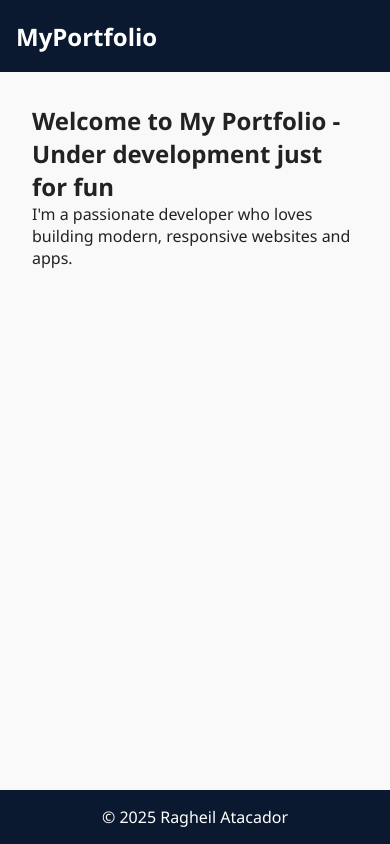
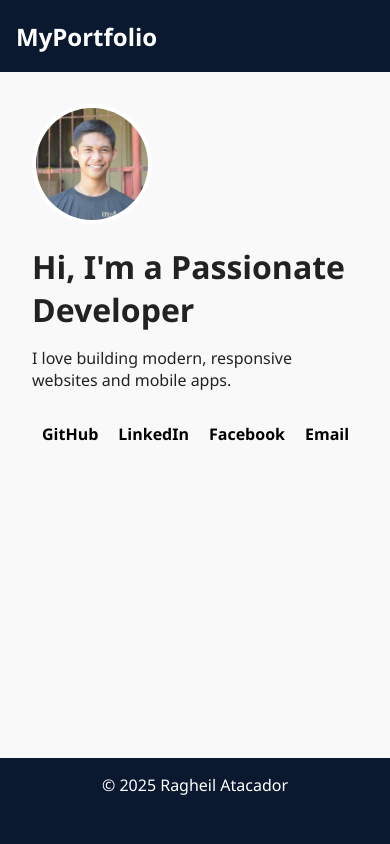
Before and after one commit to Ragheil/portfolio, a React (Vite) app: page / in a window 390 px wide. Built offline with nearby package versions, Linux system fonts and the light colour scheme; some icons are missing.

Commit message:
`Refactored Contact and Home pages with updated email and added hero section`

```diff
--- a/src/pages/Contact.jsx
+++ b/src/pages/Contact.jsx
@@ -2,7 +2,7 @@ const Contact = () => {
   return (
     <section className="contact container">
       <h2>Contact Me</h2>
-      <p>You can reach me via email at: <a href="mailto:youremail@example.com">atacadorragheil@gmail.com</a></p>
+      <p>You can reach me via email at: <a href="mailto:atacadorragheil@gmail.com">atacadorragheil@gmail.com</a></p>
     </section>
   );
 };
--- a/src/pages/Home.jsx
+++ b/src/pages/Home.jsx
@@ -1,8 +1,32 @@
+import '../styles/home.css'; // CSS file with all styles
+
 const Home = () => {
   return (
     <section className="home container">
-      <h2>Welcome to My Portfolio - Under development just for fun</h2>
-      <p>I'm a passionate developer who loves building modern, responsive websites and apps.</p>
+      <div className="hero">
+        {/* Profile Image */}
+        <div className="profile-image">
+          <img src="/images/profile2.jpg" alt="Profile" />
+        </div>
+
+        {/* Hero Content */}
+        <h1 className="animate-text">Hi, I'm a Passionate Developer</h1>
+        <p className="animate-text">I love building modern, responsive websites and mobile apps.</p>
+
+        {/* CTA Button */}
+        {/* <a href="projects" className="cta-button animate-button">View My Work</a> */}
+
+        {/* Social Media Links */}
+        <div className="social-links">
+          <a href="https://github.com/Ragheil" target="_blank" rel="noopener noreferrer">GitHub</a>
+          <a href="https://www.linkedin.com/in/ragheil-atacador-5a9a671b0/" target="_blank" rel="noopener noreferrer">LinkedIn</a>
+          <a href="https://web.facebook.com/ragheil.atacador.8" target="_blank" rel="noopener noreferrer">Facebook</a>
+
+          {/* <a href="https://www.linkedin.com/in/ragheil-atacador-5a9a671b0/" target="_blank" rel="noopener noreferrer">LinkedIn</a> */}
+
+          <a href="mailto:atacadorragheil@gmail.com">Email</a>
+        </div>
+      </div>
     </section>
   );
 };
--- /dev/null
+++ b/src/styles/home.css
@@ -0,0 +1,95 @@
+
+
+.hero {
+  max-width: 800px;
+}
+
+.profile-image {
+  margin-bottom: 1rem;
+}
+
+.profile-image img {
+  width: 150px;
+  height: 150px;
+  border-radius: 50%;
+  object-fit: cover;
+  border: 4px solid #ffffff;
+  transition: transform 0.3s ease;
+}
+
+.profile-image img:hover {
+  transform: scale(1.1);
+}
+
+h1 {
+  font-size: 2.5rem;
+  margin-bottom: 1rem;
+}
+
+p {
+  font-size: 1.2rem;
+  margin-bottom: 2rem;
+}
+
+.cta-button {
+  display: inline-block;
+  padding: 0.75rem 1.5rem;
+  background-color: #000000;
+  color: #4e54c8;
+  font-weight: bold;
+  border-radius: 25px;
+  text-decoration: none;
+  transition: background-color 0.3s ease, color 0.3s ease, transform 0.3s ease;
+}
+
+.cta-button:hover {
+  background-color: #4e54c8;
+  color: #000000;
+  transform: scale(1.05);
+}
+
+.social-links {
+  margin-top: 2rem;
+}
+
+.social-links a {
+  margin: 0 10px;
+  color: #000000;
+  font-weight: bold;
+  text-decoration: none;
+  transition: color 0.3s ease;
+}
+
+.social-links a:hover {
+  color: #142d9c;
+}
+
+/* Animations */
+@keyframes fadeInUp {
+  0% { opacity: 0; transform: translateY(20px); }
+  100% { opacity: 1; transform: translateY(0); }
+}
+
+.animate-text {
+  animation: fadeInUp 1s ease-out;
+}
+
+.animate-button {
+  animation: fadeInUp 1.5s ease-out;
+}
+
+/* Responsive adjustments */
+@media (max-width: 768px) {
+  h1 {
+    font-size: 2rem;
+  }
+
+  p {
+    font-size: 1rem;
+  }
+
+  .profile-image img {
+    width: 120px;
+    height: 120px;
+  }
+}
--- a/src/styles/index.css
+++ b/src/styles/index.css
@@ -26,7 +26,7 @@ body, html, .app-root {
   padding: 1rem 2rem;
   position: sticky;
   top: 0;
-  z-index: 1000;
+  z-index: 1;
 }
 
 .logo {
```
